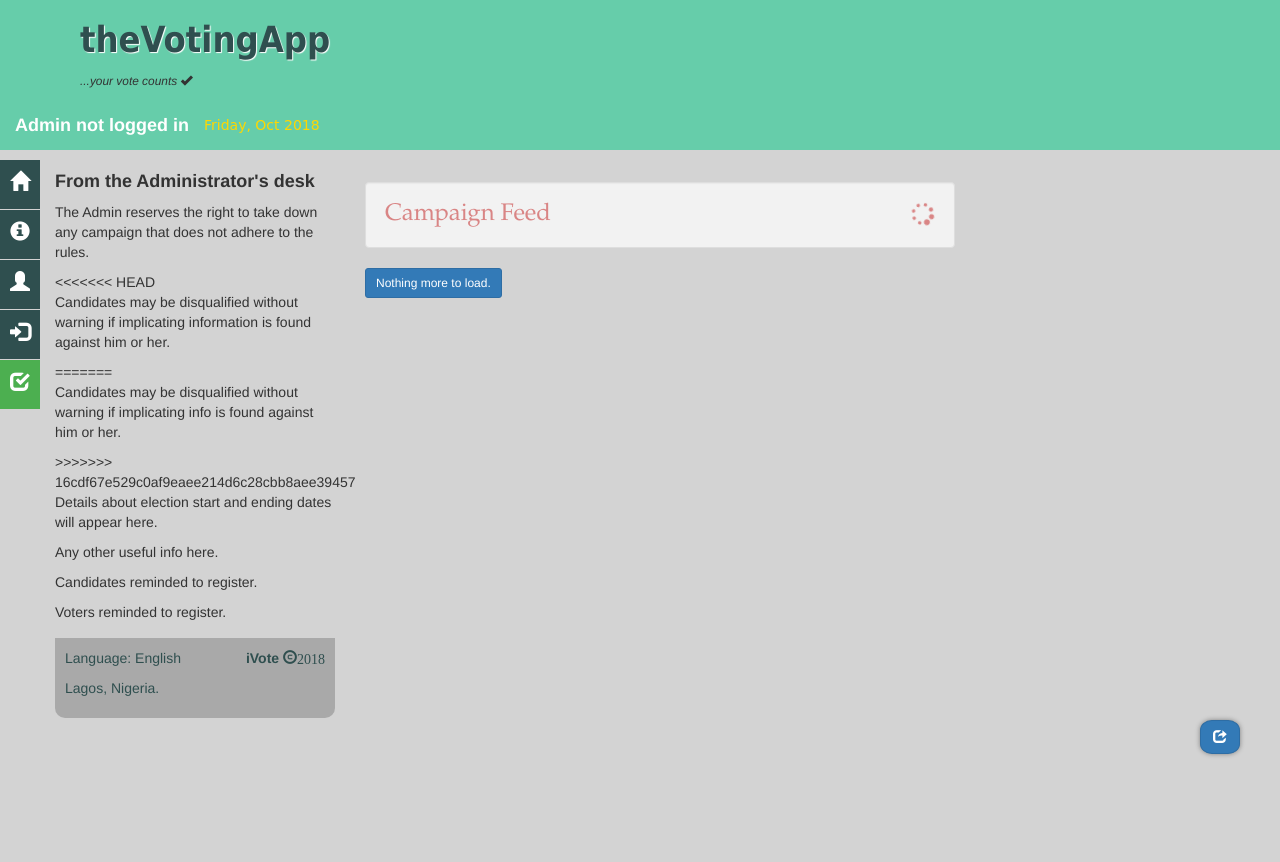
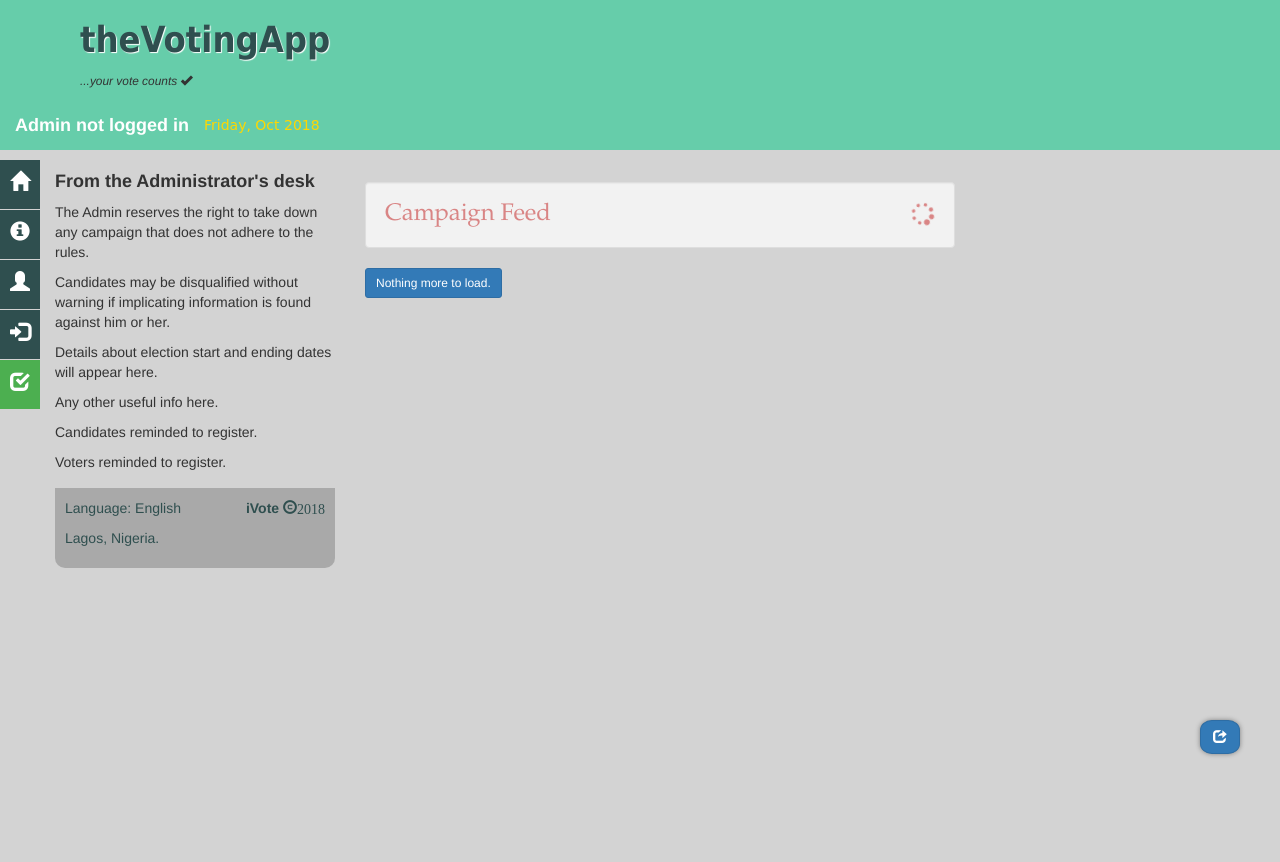
Before and after one commit to thick-skin/votingSystem, a CodeIgniter app: page /votingsystem/index.php/users/login in a window 1280 px wide. Shown: the top 862 px of the page. Run offline with CodeIgniter, Linux system fonts and the light colour scheme; data that the repository does not hold is empty; some libraries are stand-ins or nearby versions.

Commit message:
Mistakes corrected

```diff
--- a/application/views/pages/home.php
+++ b/application/views/pages/home.php
@@ -94,11 +94,7 @@ button#say:hover{
 		<?php else: ?>
 	<h4><b>From the Administrator's desk</b></h4>
 	<p>The Admin reserves the right to take down any campaign that does not adhere to the rules.</p>
-<<<<<<< HEAD
 	<p>Candidates may be disqualified without warning if implicating information is found against him or her.</p>
-=======
-	<p>Candidates may be disqualified without warning if implicating info is found against him or her.</p>
->>>>>>> 16cdf67e529c0af9eaee214d6c28cbb8aee39457
 	<p>Details about election start and ending dates will appear here.</p>
 	<p>Any other useful info here.</p>
 	<p>Candidates reminded to register.</p>
```
